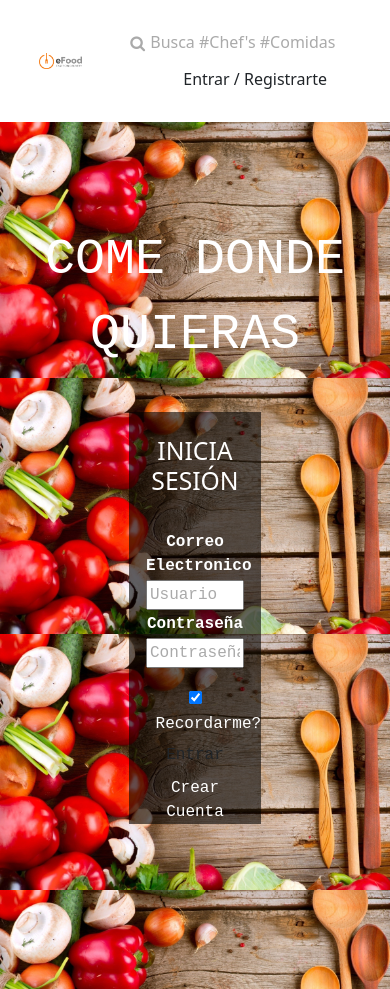
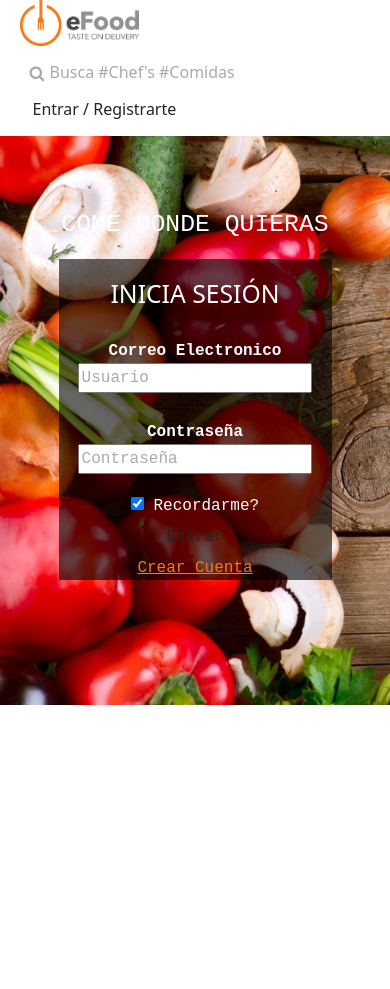
Before and after one commit to RowerPulido/e-Food-Web, a Rails app: page /login in a window 390 px wide. After the commit the page ends 705 px from the top, so only its background shows below. Run offline with Rails 7, Linux system fonts and the light colour scheme; style sheets or scripts are compiled from the project's sources; some libraries are stand-ins or nearby versions.

Commit message:
Eliminando <br> del html, haciendo responsiva la pagina de Login(letra y tamano de campos)

```diff
--- a/Webpage/eFood/app/assets/stylesheets/style.css.scss
+++ b/Webpage/eFood/app/assets/stylesheets/style.css.scss
@@ -22,6 +22,8 @@
 
 /* Elimina padding de la barra de busqueda */
 .navbar{
+	margin-left: 5%;
+	margin-right: 5%;
 	padding-top:0px !important;
 	padding-bottom: 0px !important;
 }
@@ -37,14 +39,11 @@
 	background-color: #f47a14;
 	border-color: #f47a14;
 	color: white;
-	margin-right: 50px;
-	margin-left: 50px;
 }
 
 /* Imagen logo en Barra de Navegacion */
 .logo{
-	margin-left: 10%;
-	width: 11%;
+	height: 46px;
 }
 
 /* Cambiar color del placeholder en la busqueda */
@@ -71,17 +70,48 @@
 /* *** LOGIN PAGE *** */
 .loginbg{
 	background-image: url(login-bg.jpg);
-	background-size: 105%;
+	background-size: cover;
+	-webkit-background-origin:border;
 }
 
 .login{
 	background: rgb(0, 0, 0);
 	background: rgba(0, 0, 0, 0.6);
+	padding-left: 7%;
+	padding-right: 7%;
 }
 
 .login-fields{
-	width: 86%;
-	margin-top: 2%;
+	width: 100%;
 	font-family: 'Courier New';
 	color: white;
 }
+
+/* Clase para forma del inicio de sesion */
+.form-login{
+	margin-left: 33%;
+	margin-right: 33%;
+	padding-bottom: 125px;
+}
+
+/* Responsiveness */
+@media only screen and (max-width: 750px) {
+    /* For mobile phones: */
+    [class*='responsive'] {
+        margin-left: 15%;
+        margin-right: 15%;
+    }
+}
+
+@media only screen and (max-width: 750px) {
+    /* For mobile phones: */
+    [class*='responsive-font'] {
+        font-size: 6.35vw!important;
+    }
+}
+
+/* Clase Comun de espaciado para elementos */
+.spacing{
+	padding-top: 20px;
+	padding-bottom: 20px;
+}
--- a/Webpage/eFood/app/views/public/_navbar.html.erb
+++ b/Webpage/eFood/app/views/public/_navbar.html.erb
@@ -1,6 +1,6 @@
 <nav class="navbar navbar-light">
 <%= image_tag 'logo.png', :class => "logo"%>
-    <div class="fas form-inline my-3 my-lg-0">
+    <div class="fas form-inline my-lg-0">
     	<span class="fa fa-search"></span>
      	<input class="form-control mr-sm-2" style="width: 250px; border:0px;" type="text" placeholder="Busca #Chef's #Comidas">
      	<button type="button" class="orange btn btn-md">Entrar / Registrarte</button>
--- a/Webpage/eFood/app/views/welcome/login.html.erb
+++ b/Webpage/eFood/app/views/welcome/login.html.erb
@@ -1,30 +1,24 @@
 <%= render '/public/navbar' %>
+ <!-- Fondo de Aplicacion -->
+<div class='loginbg'>
+	<p class="responsive-font text-center text-white" style="padding-top: 70px; font-family: 'Courier New'; font-size: 70px; font-weight: 100">COME DONDE QUIERAS</p>
 
-<div class='loginbg'>
-	<p class="text-center text-white" style="padding-top: 100px; font-family: 'Courier New'; font-size: 50px; font-weight: 100">COME DONDE QUIERAS</p>
-	<br>
-	<form style='margin-left: 33%; margin-right: 33%;padding-bottom: 125px;'>
-		<div class="login">
-			<div style="padding-left: 7%; padding-right: 7%;" align="center">
-				<br>
-				<h2 class="text-center text-white">INICIA SESIÓN</h2>
-				<br>
-   				<label class='login-fields'><b>Correo Electronico</b></label>
-   				<input class='login-fields' type="text" placeholder="Usuario" name="uname" style="color: black" required>
-   				<br>
-	    		<label class='login-fields'><b>Contraseña</b></label>
-   				<input class='login-fields' type="password" placeholder="Contraseña" name="psw" style="color: black" required>
-   				<br>
+	 <!-- Inicio del formulario Inicio de Sesion -->
+	<form class='form-login responsive'>
+		<div class="login" align="center">
+			<h2 class="text-center text-white spacing">INICIA SESIÓN</h2>
+   			<label class='login-fields'><b>Correo Electronico</b></label>
+			<input class='login-fields' type="text" placeholder="Usuario" name="uname" style="color: black; margin-bottom: 25px;" required>
+    		<label class='login-fields'><b>Contraseña</b></label>
+    		<input class='login-fields' type="password" placeholder="Contraseña" name="psw" style="color: black" required>
 
-   				<div class="login-fields" style="margin-top: 20px;">
-   					<span style="padding-right: 25%;">
-   						<input type="checkbox" checked="checked"> Recordarme?
-   					</span>
-		    		<button type="submit" class="orange btn btn-md" style="margin-left: 0px; margin-right: 0px;">Entrar</button>
-    			<p class="login-fields">Crear Cuenta</p>
-    			</div>
+   			<div class="login-fields" style="margin-top: 20px;">
+   			<div>
+				<input type="checkbox" align="left" checked="checked"> Recordarme?
+	    		<button type="submit" class="orange btn btn-md pull-right login-fields spacing" style="margin-left: 0px; margin-right: 0px;">Entrar</button>
+	    	</div>
+	    		<%= link_to "Crear Cuenta", login_path, :class=>'login-fields spacing', :style=>'color: #f47a14; padding-top:10px;' %>
     		</div>
   		</div>
 	</form>
-	<br>
 </div>
```
